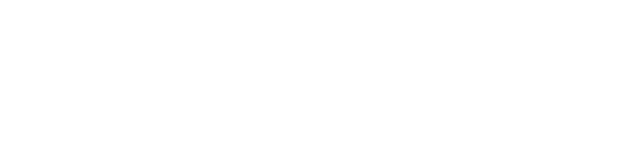
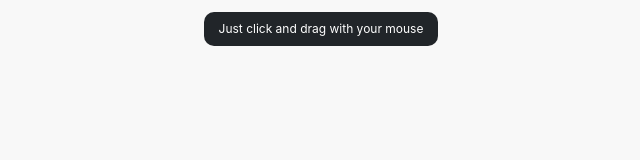
Before and after one commit to eneax/JavaScript30, a plain HTML site: page 08 - Fun with HTML5 Canvas/index.html in a window 1280 px wide. Shown: the whole page, without its empty margins (319-959 px from the left). Drawn offline with Linux system fonts and the light colour scheme.

Commit message:
Add hint message

```diff
--- a/08 - Fun with HTML5 Canvas/index.html
+++ b/08 - Fun with HTML5 Canvas/index.html
@@ -9,6 +9,10 @@
 <body>
   <canvas id="draw" width="800" height="800"></canvas>
 
+  <div id="hint">
+    <p class="message">Just click and drag with your mouse</p>
+  </div>
+
   <script src="script.js"></script>
 </body>
 </html>
--- a/08 - Fun with HTML5 Canvas/style.css
+++ b/08 - Fun with HTML5 Canvas/style.css
@@ -1,3 +1,27 @@
 html, body {
   margin: 0;
+  background: #f8f8f8;
 }
+
+#hint {
+  position: absolute;
+  left: 0;
+  right: 0;
+  top: 0;
+  text-align: center;
+  -webkit-user-select: none;
+     -moz-user-select: none;
+      -ms-user-select: none;
+          user-select: none;
+}
+
+#hint .message {
+  display: inline-block;
+  background: #212529;
+  color: #fff;
+  font-family: -apple-system,BlinkMacSystemFont,Segoe UI,Roboto,Oxygen-Sans,Ubuntu,Cantarell,Helvetica Neue,sans-serif;
+  font-size: 12px;
+  line-height: 34px;
+  border-radius: 10px;
+  padding: 0 15px;
+}
```
